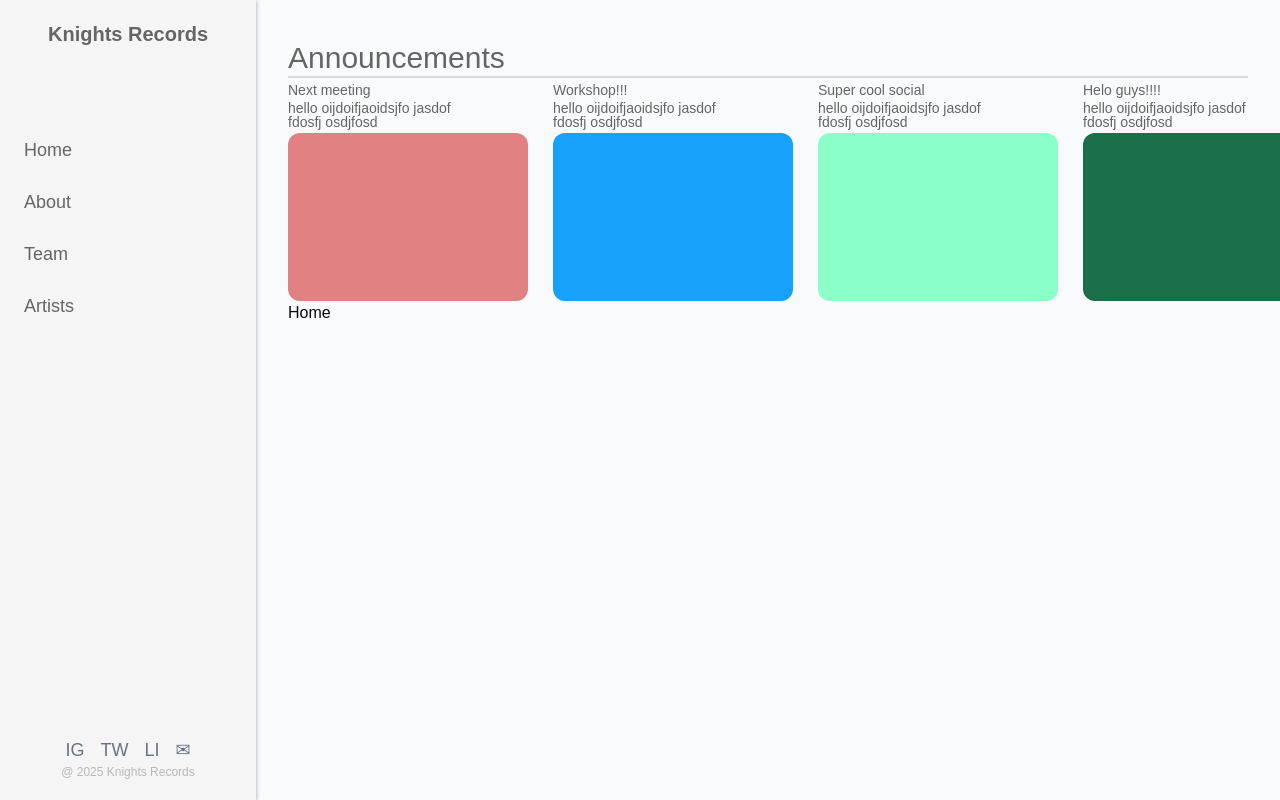
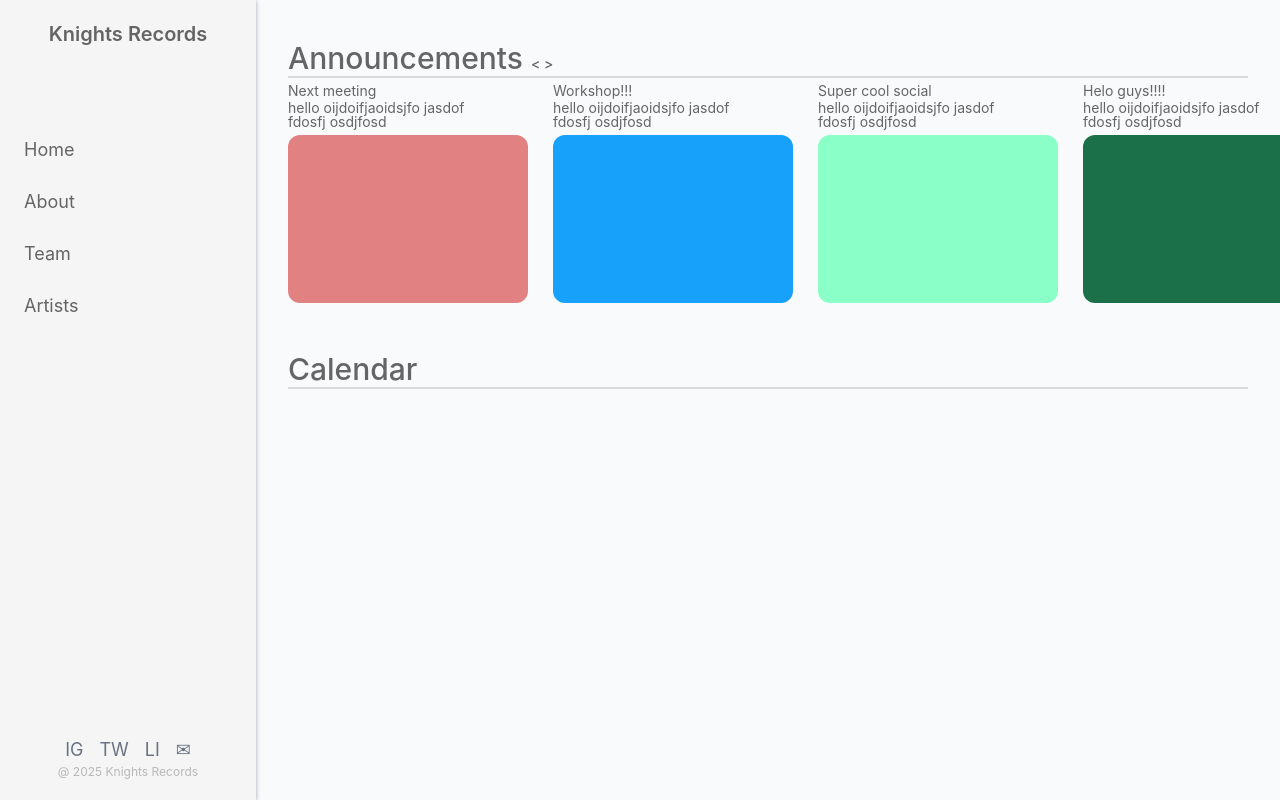
Before and after one commit to Knights-Records-UCF/Knights-Record-Website, a Next.js app: page / in a window 1280 px wide. Built offline with nearby package versions, Linux system fonts and the light colour scheme; no server answers.

Commit message:
Google Calendar API route setup

```diff
--- /dev/null
+++ b/app/api/calendar/route.ts
@@ -0,0 +1,25 @@
+
+
+export async function GET() {
+    const apiKey = process.env.GOOGLE_API_KEY;
+    const calendarId = process.env.GOOGLE_CALENDAR_ID;
+
+    const url =
+        `https://www.googleapis.com/calendar/v3/calendars/${calendarId}/events?key=${apiKey}` +
+        `&singleEvents=true` +
+        `&orderBy=startTime` +
+        `&maxResults=10` +
+        `&timeMin=${new Date().toISOString()}`;
+
+    const res = await fetch(url);
+
+    if (!res.ok) {
+        return Response.json(
+            {error: "Failed to fetch"},
+            { status: res.status }
+        )
+    }
+    const data = await res.json();
+
+    return Response.json(data);
+}
--- /dev/null
+++ b/app/components/Calendar.tsx
@@ -0,0 +1,50 @@
+"use client";
+
+import { useEffect, useState } from "react"
+
+
+export default function Calendar() {
+
+    const [loading, setLoading] = useState(true);
+    const [error, setError] = useState<string | null>(null);
+
+    useEffect(() => {
+        async function fetchCalendar() {
+            try {
+
+                setLoading(true);
+                setError(null);
+
+                const res = await fetch("/api/calendar");
+
+                if (!res.ok) {
+                    throw new Error("Failed to fetch calendar");
+                }
+
+                const data = await res.json();
+
+                console.log(data);
+            }
+            catch (error) {
+                console.error("Failed to fetch calendar", error);
+                setError("Failed to fetch calendar");
+            }
+            finally {
+                setLoading(false);
+            }
+        }
+
+        fetchCalendar();
+
+    }, []);
+
+
+
+
+    return (
+        <div>
+
+
+        </div>
+    )
+}
--- a/app/components/Carousel.tsx
+++ b/app/components/Carousel.tsx
@@ -28,13 +28,13 @@ export default function Carousel() {
             <div className="grid grid-cols-4 gap-25 ">
                 {announcementsArr.map((announcement, index) => (
                     <div key={index} className="w-60">
-                        <h1 className="text-[#656565] text-[14px] font-medium">
+                        <h1 className="text-[#656565] text-[14px] font-525">
                             {announcement.title}
                         </h1>
-                        <p className="text-[#656565] w-48 text-[14px] text-left leading-none">
+                        <p className="text-[#656565] w-52 text-[14px] text-left leading-none">
                             {announcement.description}
                         </p>
-                        <div className={`${announcement.bgColor} mt-1 h-42 w-60  rounded-xl`} />
+                        <div className={`${announcement.bgColor} mt-1.5 h-42 w-60  rounded-xl`} />
                     </div>
                 ))}
             </div>
--- a/app/globals.css
+++ b/app/globals.css
@@ -1,4 +1,6 @@
 @import "tailwindcss";
+
+
 
 /*
 :root {
@@ -31,5 +33,5 @@ body {
   */
   color: #0a0a0a;
   background: #ffffff;
-  font-family: Arial, Helvetica, sans-serif;
+  font-family: "Inter", sans-serif;
 }
--- a/app/page.tsx
+++ b/app/page.tsx
@@ -1,17 +1,26 @@
 import Image from "next/image";
 import Carousel from "./components/Carousel";
+import Calendar from "./components/Calendar";
 
 
 
 export default function Home() {
+
   return (
     <div className=" text-left max-h-screen">
-      <h1 className="text-left text-[#656565] font-[525] text-3xl mt-2">
-        Announcements
+      <h1 className=" text-[#656565] font-[525] text-3xl mt-2">
+        Announcements <span className="text-sm"> {'< >'}</span>
       </h1>
       <div className="border border-[#D9D9D9] mb-0.5" />
-      <Carousel/>
-      Home
+      <Carousel />
+      <div className="mt-12">
+        <h1 className="font-[525] text-3xl text-left text-[#656565]">
+          Calendar
+        </h1>
+        <div className="border border-[#D9D9D9] mb-0.5" />
+        <Calendar />
+      </div>
+
     </div>
   );
 }
```
